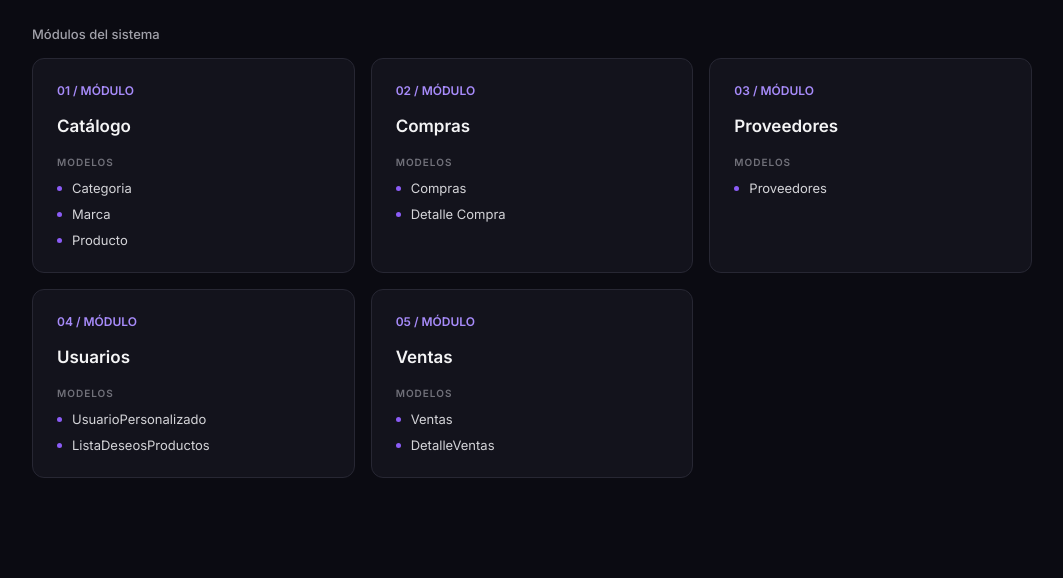
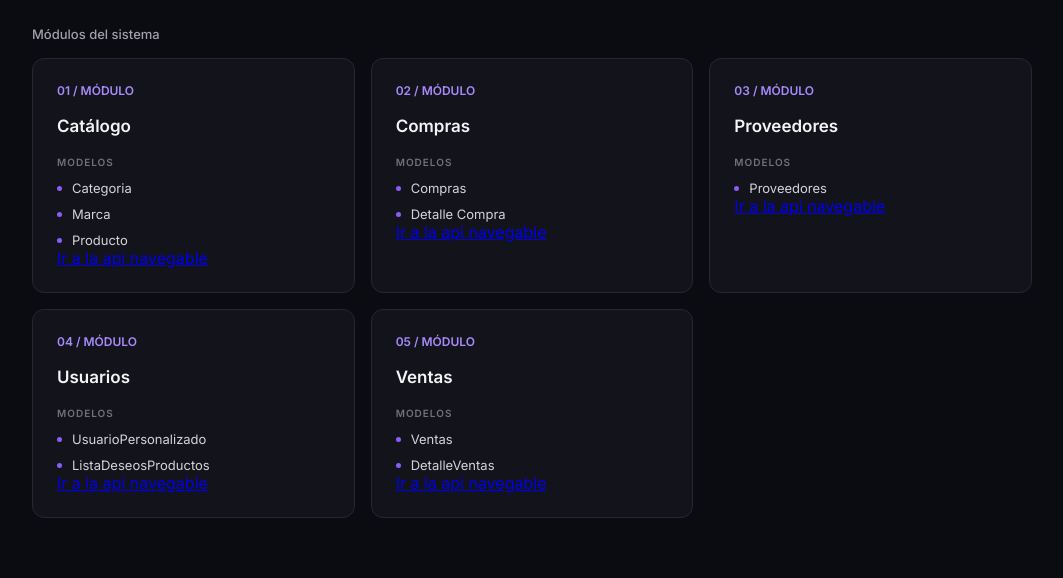
Before and after one commit to tomasalonso002/efi2_ing_soft, a Python web app: template src/usuarios/templates/usuarios/inicio.html in a window 1280 px wide. Shown: the part 225-803 px from the top of the page, without its empty margins (108-1171 px from the left). Before the commit the page ends 703 px from the top, so only its background shows below. Run offline with Jinja, Linux system fonts and the light colour scheme; the template is opened without the code that fills it, so the values that code supplies are empty.

Commit message:
Se agregaron los link al template de los modulos

```diff
--- a/src/usuarios/templates/usuarios/inicio.html
+++ b/src/usuarios/templates/usuarios/inicio.html
@@ -179,7 +179,6 @@
                 de productos gaming.
             </p>
         </header>
-
         <section>
             <p class="section-title">Módulos del sistema</p>
 
@@ -193,6 +192,7 @@
                         <li>Marca</li>
                         <li>Producto</li>
                     </ul>
+                    <a href="/api/catalogo/">Ir a la api navegable</a>
                 </article>
 
                 <article class="card">
@@ -203,6 +203,7 @@
                         <li>Compras</li>
                         <li>Detalle Compra</li>
                     </ul>
+                    <a href="/api/compra/">Ir a la api navegable</a>
                 </article>
 
                 <article class="card">
@@ -212,6 +213,7 @@
                     <ul>
                         <li>Proveedores</li>
                     </ul>
+                    <a href="/api/proveedores/">Ir a la api navegable</a>
                 </article>
 
                 <article class="card">
@@ -222,6 +224,7 @@
                         <li>UsuarioPersonalizado</li>
                         <li>ListaDeseosProductos</li>
                     </ul>
+                    <a href="/api/usuarios/">Ir a la api navegable</a>
                 </article>
 
                 <article class="card">
@@ -232,6 +235,7 @@
                         <li>Ventas</li>
                         <li>DetalleVentas</li>
                     </ul>
+                    <a href="/api/venta/">Ir a la api navegable</a>
                 </article>
             </div>
         </section>
```
